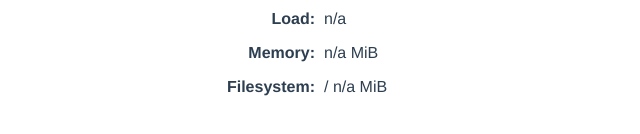
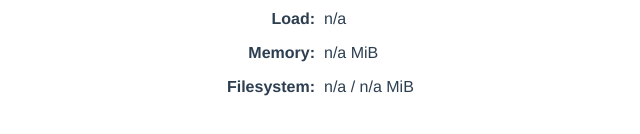
Before and after one commit to fsrv-xyz/miniland, a Vue app in the folder pkg/web/frontend/: page / in a window 1280 px wide. Shown: the part 318-452 px from the top of the page, without its empty margins (324-964 px from the left). Built offline with nearby package versions, Linux system fonts and the light colour scheme; no server answers.

Commit message:
Update SystemUsagePanel.vue

```diff
--- a/pkg/web/frontend/src/components/SystemUsagePanel.vue
+++ b/pkg/web/frontend/src/components/SystemUsagePanel.vue
@@ -12,7 +12,7 @@
       </tr>
       <tr>
         <td class="head">Filesystem:</td>
-        <td class="content">{{ disk.free }} / {{ disk.total }} MiB</td>
+        <td class="content">{{ disk.used }} / {{ disk.total }} MiB</td>
       </tr>
     </table>
   </div>
```
